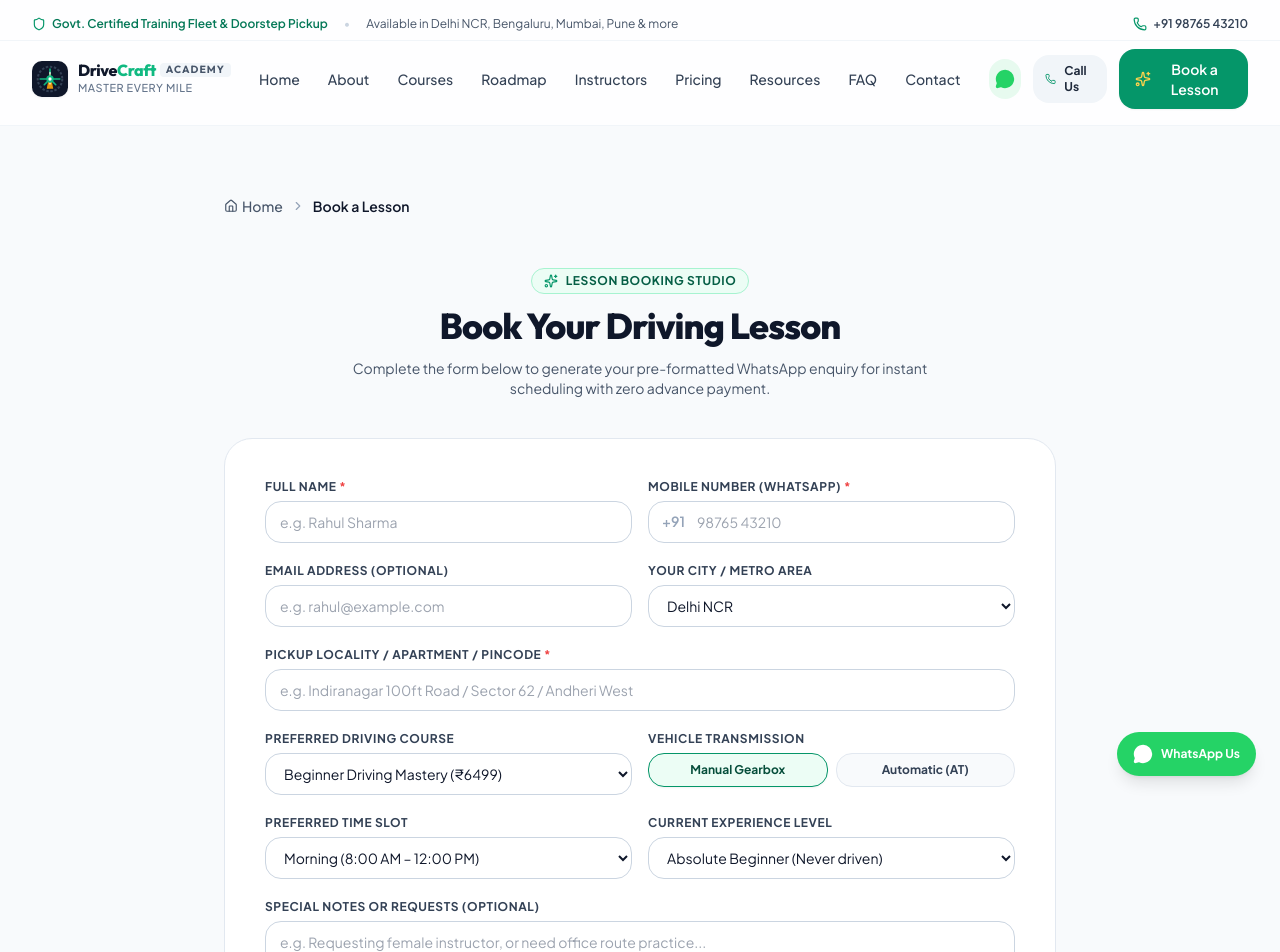
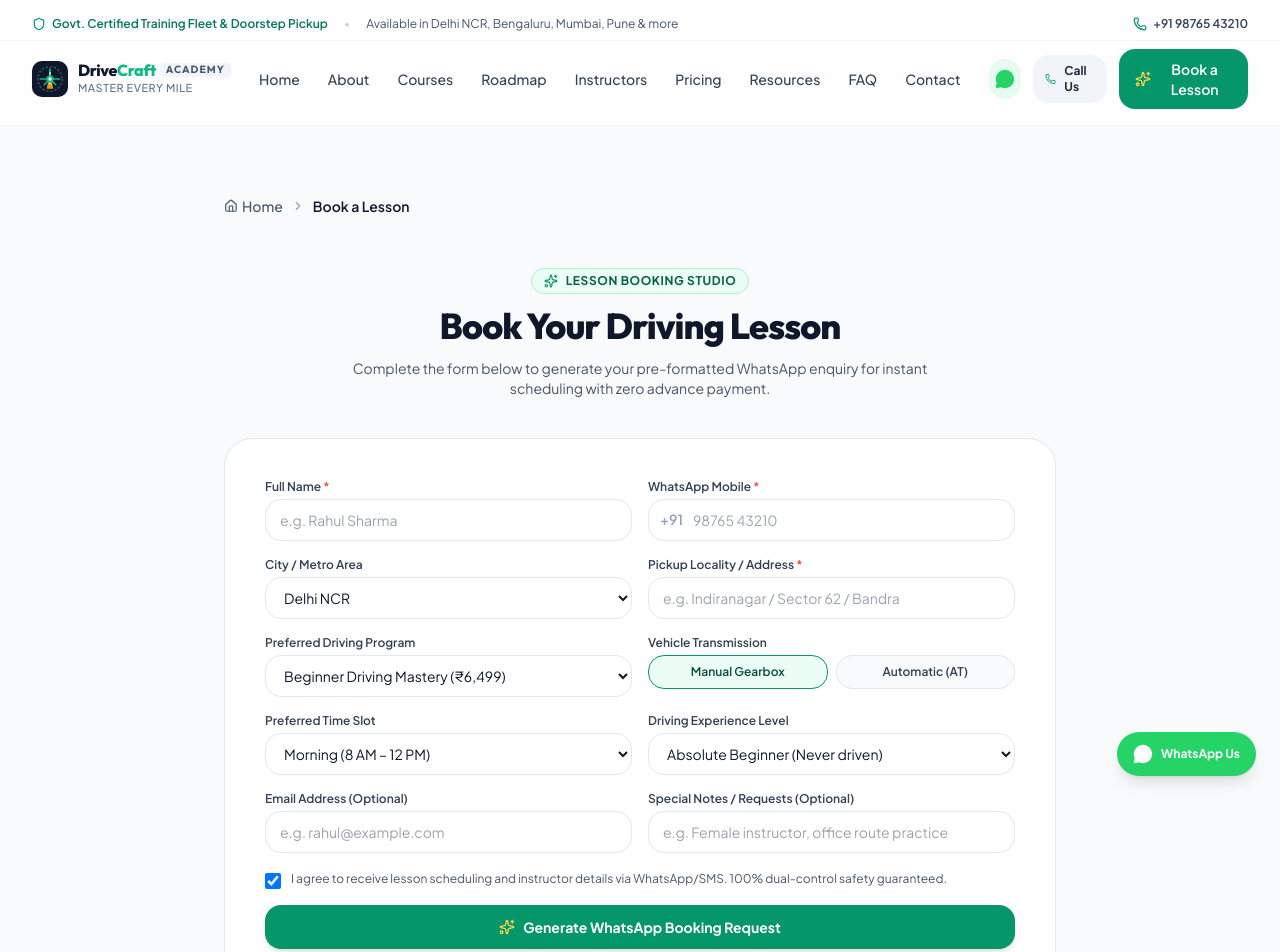
Before and after one commit to Ginuuuuu/Driving-School-Simple, a React (Vite) app: page /book in a window 1280 px wide. Shown: the top 952 px of the page. Built offline with nearby package versions, Linux system fonts and the light colour scheme.

Commit message:
feat: implement contact page with branch directory and enquiry form component

```diff
--- a/src/components/forms/EnquiryForm.tsx
+++ b/src/components/forms/EnquiryForm.tsx
@@ -237,12 +237,11 @@ export const EnquiryForm: React.FC<EnquiryFormProps> = ({
   }
 
   return (
-    <form onSubmit={handleSubmit} className="space-y-5" noValidate>
-      {/* 2-Column Responsive Grid for Core Fields */}
-      <div className="grid grid-cols-1 sm:grid-cols-2 gap-4">
-        {/* Full Name */}
+    <form onSubmit={handleSubmit} className="space-y-3.5 sm:space-y-4" noValidate>
+      {/* Row 1: Full Name & WhatsApp Mobile */}
+      <div className="grid grid-cols-1 sm:grid-cols-2 gap-3 sm:gap-4">
         <div>
-          <label htmlFor="fullName" className="block text-xs font-bold text-slate-700 uppercase tracking-wider mb-1.5">
+          <label htmlFor="fullName" className="block text-xs font-semibold text-slate-700 mb-1">
             Full Name <span className="text-red-500">*</span>
           </label>
           <input
@@ -252,20 +251,19 @@ export const EnquiryForm: React.FC<EnquiryFormProps> = ({
             placeholder="e.g. Rahul Sharma"
             value={formState.fullName}
             onChange={(e) => setFormState({ ...formState, fullName: e.target.value })}
-            className={`w-full px-3.5 py-2.5 rounded-xl border text-sm transition-colors focus:ring-2 focus:ring-emerald-500 focus:outline-none ${
-              errors.fullName ? 'border-red-400 bg-red-50/50' : 'border-slate-300 bg-white'
+            className={`w-full px-3.5 py-2 sm:py-2.5 rounded-xl border text-xs sm:text-sm transition-colors focus:ring-2 focus:ring-emerald-500 focus:outline-none ${
+              errors.fullName ? 'border-red-400 bg-red-50/50' : 'border-slate-200 bg-white'
             }`}
           />
-          {errors.fullName && <p className="mt-1 text-xs text-red-600">{errors.fullName}</p>}
+          {errors.fullName && <p className="mt-1 text-[0.7rem] text-red-600 font-medium">{errors.fullName}</p>}
         </div>
 
-        {/* Phone Number */}
         <div>
-          <label htmlFor="phoneNumber" className="block text-xs font-bold text-slate-700 uppercase tracking-wider mb-1.5">
-            Mobile Number (WhatsApp) <span className="text-red-500">*</span>
+          <label htmlFor="phoneNumber" className="block text-xs font-semibold text-slate-700 mb-1">
+            WhatsApp Mobile <span className="text-red-500">*</span>
           </label>
           <div className="relative">
-            <span className="absolute left-3.5 top-2.5 text-slate-400 text-sm font-semibold">+91</span>
+            <span className="absolute left-3 top-2 sm:top-2.5 text-slate-400 text-xs sm:text-sm font-semibold">+91</span>
             <input
               id="phoneNumber"
               type="tel"
@@ -274,44 +272,26 @@ export const EnquiryForm: React.FC<EnquiryFormProps> = ({
               placeholder="98765 43210"
               value={formState.phoneNumber}
               onChange={(e) => setFormState({ ...formState, phoneNumber: e.target.value.replace(/[^0-9]/g, '') })}
-              className={`w-full pl-12 pr-3.5 py-2.5 rounded-xl border text-sm transition-colors focus:ring-2 focus:ring-emerald-500 focus:outline-none ${
-                errors.phoneNumber ? 'border-red-400 bg-red-50/50' : 'border-slate-300 bg-white'
+              className={`w-full pl-11 pr-3.5 py-2 sm:py-2.5 rounded-xl border text-xs sm:text-sm transition-colors focus:ring-2 focus:ring-emerald-500 focus:outline-none ${
+                errors.phoneNumber ? 'border-red-400 bg-red-50/50' : 'border-slate-200 bg-white'
               }`}
             />
           </div>
-          {errors.phoneNumber && <p className="mt-1 text-xs text-red-600">{errors.phoneNumber}</p>}
+          {errors.phoneNumber && <p className="mt-1 text-[0.7rem] text-red-600 font-medium">{errors.phoneNumber}</p>}
         </div>
       </div>
 
-      <div className="grid grid-cols-1 sm:grid-cols-2 gap-4">
-        {/* Email Address */}
+      {/* Row 2: City & Pickup Area */}
+      <div className="grid grid-cols-1 sm:grid-cols-2 gap-3 sm:gap-4">
         <div>
-          <label htmlFor="email" className="block text-xs font-bold text-slate-700 uppercase tracking-wider mb-1.5">
-            Email Address (Optional)
-          </label>
-          <input
-            id="email"
-            type="email"
-            placeholder="e.g. rahul@example.com"
-            value={formState.email}
-            onChange={(e) => setFormState({ ...formState, email: e.target.value })}
-            className={`w-full px-3.5 py-2.5 rounded-xl border text-sm transition-colors focus:ring-2 focus:ring-emerald-500 focus:outline-none ${
-              errors.email ? 'border-red-400 bg-red-50/50' : 'border-slate-300 bg-white'
-            }`}
-          />
-          {errors.email && <p className="mt-1 text-xs text-red-600">{errors.email}</p>}
-        </div>
-
-        {/* City Selection */}
-        <div>
-          <label htmlFor="city" className="block text-xs font-bold text-slate-700 uppercase tracking-wider mb-1.5">
-            Your City / Metro Area
+          <label htmlFor="city" className="block text-xs font-semibold text-slate-700 mb-1">
+            City / Metro Area
           </label>
           <select
             id="city"
             value={formState.city}
             onChange={(e) => setFormState({ ...formState, city: e.target.value })}
-            className="w-full px-3.5 py-2.5 rounded-xl border border-slate-300 bg-white text-sm focus:ring-2 focus:ring-emerald-500 focus:outline-none"
+            className="w-full px-3.5 py-2 sm:py-2.5 rounded-xl border border-slate-200 bg-white text-xs sm:text-sm focus:ring-2 focus:ring-emerald-500 focus:outline-none"
           >
             {siteConfig.serviceCities.map((city) => (
               <option key={city} value={city}>
@@ -320,59 +300,57 @@ export const EnquiryForm: React.FC<EnquiryFormProps> = ({
             ))}
           </select>
         </div>
-      </div>
 
-      {/* Doorstep Pickup Locality */}
         <div>
-        <label htmlFor="pickupArea" className="block text-xs font-bold text-slate-700 uppercase tracking-wider mb-1.5">
-          Pickup Locality / Apartment / Pincode <span className="text-red-500">*</span>
+          <label htmlFor="pickupArea" className="block text-xs font-semibold text-slate-700 mb-1">
+            Pickup Locality / Address <span className="text-red-500">*</span>
           </label>
           <input
             id="pickupArea"
             type="text"
             required
-          placeholder="e.g. Indiranagar 100ft Road / Sector 62 / Andheri West"
+            placeholder="e.g. Indiranagar / Sector 62 / Bandra"
             value={formState.pickupArea}
             onChange={(e) => setFormState({ ...formState, pickupArea: e.target.value })}
-          className={`w-full px-3.5 py-2.5 rounded-xl border text-sm transition-colors focus:ring-2 focus:ring-emerald-500 focus:outline-none ${
-            errors.pickupArea ? 'border-red-400 bg-red-50/50' : 'border-slate-300 bg-white'
+            className={`w-full px-3.5 py-2 sm:py-2.5 rounded-xl border text-xs sm:text-sm transition-colors focus:ring-2 focus:ring-emerald-500 focus:outline-none ${
+              errors.pickupArea ? 'border-red-400 bg-red-50/50' : 'border-slate-200 bg-white'
             }`}
           />
-        {errors.pickupArea && <p className="mt-1 text-xs text-red-600">{errors.pickupArea}</p>}
+          {errors.pickupArea && <p className="mt-1 text-[0.7rem] text-red-600 font-medium">{errors.pickupArea}</p>}
+        </div>
       </div>
 
-      {/* Course Selection */}
-      <div className="grid grid-cols-1 sm:grid-cols-2 gap-4">
+      {/* Row 3: Course Selection & Transmission */}
+      <div className="grid grid-cols-1 sm:grid-cols-2 gap-3 sm:gap-4">
         <div>
-          <label htmlFor="courseSlug" className="block text-xs font-bold text-slate-700 uppercase tracking-wider mb-1.5">
-            Preferred Driving Course
+          <label htmlFor="courseSlug" className="block text-xs font-semibold text-slate-700 mb-1">
+            Preferred Driving Program
           </label>
           <select
             id="courseSlug"
             value={formState.courseSlug}
             onChange={(e) => setFormState({ ...formState, courseSlug: e.target.value })}
-            className="w-full px-3.5 py-2.5 rounded-xl border border-slate-300 bg-white text-sm focus:ring-2 focus:ring-emerald-500 focus:outline-none"
+            className="w-full px-3.5 py-2 sm:py-2.5 rounded-xl border border-slate-200 bg-white text-xs sm:text-sm focus:ring-2 focus:ring-emerald-500 focus:outline-none"
           >
             {courses.map((course) => (
               <option key={course.slug} value={course.slug}>
-                {course.shortTitle} (₹{course.price})
+                {course.shortTitle} (₹{course.price.toLocaleString('en-IN')})
               </option>
             ))}
           </select>
         </div>
 
-        {/* Transmission */}
         <div>
-          <label className="block text-xs font-bold text-slate-700 uppercase tracking-wider mb-1.5">
+          <label className="block text-xs font-semibold text-slate-700 mb-1">
             Vehicle Transmission
           </label>
           <div className="grid grid-cols-2 gap-2">
             <button
               type="button"
               onClick={() => setFormState({ ...formState, transmission: 'manual' })}
-              className={`py-2 px-3 rounded-xl border text-xs font-bold transition-all ${
+              className={`py-2 px-2.5 rounded-xl border text-xs font-semibold transition-all ${
                 formState.transmission === 'manual'
-                  ? 'border-emerald-600 bg-emerald-50 text-emerald-900 shadow-sm'
+                  ? 'border-emerald-600 bg-emerald-50 text-emerald-900 shadow-xs font-bold'
                   : 'border-slate-200 bg-slate-50 text-slate-700 hover:bg-slate-100'
               }`}
             >
@@ -381,9 +359,9 @@ export const EnquiryForm: React.FC<EnquiryFormProps> = ({
             <button
               type="button"
               onClick={() => setFormState({ ...formState, transmission: 'automatic' })}
-              className={`py-2 px-3 rounded-xl border text-xs font-bold transition-all ${
+              className={`py-2 px-2.5 rounded-xl border text-xs font-semibold transition-all ${
                 formState.transmission === 'automatic'
-                  ? 'border-emerald-600 bg-emerald-50 text-emerald-900 shadow-sm'
+                  ? 'border-emerald-600 bg-emerald-50 text-emerald-900 shadow-xs font-bold'
                   : 'border-slate-200 bg-slate-50 text-slate-700 hover:bg-slate-100'
               }`}
             >
@@ -393,89 +371,108 @@ export const EnquiryForm: React.FC<EnquiryFormProps> = ({
         </div>
       </div>
 
-      {/* Time Slot & Experience */}
-      <div className="grid grid-cols-1 sm:grid-cols-2 gap-4">
+      {/* Row 4: Preferred Time Slot & Experience Level */}
+      <div className="grid grid-cols-1 sm:grid-cols-2 gap-3 sm:gap-4">
         <div>
-          <label htmlFor="preferredTimeSlot" className="block text-xs font-bold text-slate-700 uppercase tracking-wider mb-1.5">
+          <label htmlFor="preferredTimeSlot" className="block text-xs font-semibold text-slate-700 mb-1">
             Preferred Time Slot
           </label>
           <select
             id="preferredTimeSlot"
             value={formState.preferredTimeSlot}
             onChange={(e) => setFormState({ ...formState, preferredTimeSlot: e.target.value as TimeSlot })}
-            className="w-full px-3.5 py-2.5 rounded-xl border border-slate-300 bg-white text-sm focus:ring-2 focus:ring-emerald-500 focus:outline-none"
+            className="w-full px-3.5 py-2 sm:py-2.5 rounded-xl border border-slate-200 bg-white text-xs sm:text-sm focus:ring-2 focus:ring-emerald-500 focus:outline-none"
           >
-            <option value="early_morning">Early Morning (6:00 AM – 8:00 AM)</option>
-            <option value="morning">Morning (8:00 AM – 12:00 PM)</option>
-            <option value="afternoon">Afternoon (12:00 PM – 4:00 PM)</option>
-            <option value="evening">Evening (4:00 PM – 8:00 PM)</option>
-            <option value="weekend_only">Weekends Only (Sat/Sun)</option>
+            <option value="early_morning">Early Morning (6 AM – 8 AM)</option>
+            <option value="morning">Morning (8 AM – 12 PM)</option>
+            <option value="afternoon">Afternoon (12 PM – 4 PM)</option>
+            <option value="evening">Evening (4 PM – 8 PM)</option>
+            <option value="weekend_only">Weekends (Sat/Sun)</option>
           </select>
         </div>
 
         <div>
-          <label htmlFor="experienceLevel" className="block text-xs font-bold text-slate-700 uppercase tracking-wider mb-1.5">
-            Current Experience Level
+          <label htmlFor="experienceLevel" className="block text-xs font-semibold text-slate-700 mb-1">
+            Driving Experience Level
           </label>
           <select
             id="experienceLevel"
             value={formState.experienceLevel}
             onChange={(e) => setFormState({ ...formState, experienceLevel: e.target.value as ExperienceLevel })}
-            className="w-full px-3.5 py-2.5 rounded-xl border border-slate-300 bg-white text-sm focus:ring-2 focus:ring-emerald-500 focus:outline-none"
+            className="w-full px-3.5 py-2 sm:py-2.5 rounded-xl border border-slate-200 bg-white text-xs sm:text-sm focus:ring-2 focus:ring-emerald-500 focus:outline-none"
           >
             <option value="absolute_beginner">Absolute Beginner (Never driven)</option>
-            <option value="some_experience">Some basic steering experience</option>
-            <option value="test_prep">Preparing for RTO Test</option>
-            <option value="refresher">Have Licence, need confidence</option>
+            <option value="some_experience">Basic Steering & Clutch Knowledge</option>
+            <option value="test_prep">RTO Test Track Preparation</option>
+            <option value="refresher">Refresher (Need Road Confidence)</option>
           </select>
         </div>
       </div>
 
-      {/* Optional Note */}
+      {/* Row 5: Email & Special Note */}
+      <div className="grid grid-cols-1 sm:grid-cols-2 gap-3 sm:gap-4">
         <div>
-        <label htmlFor="message" className="block text-xs font-bold text-slate-700 uppercase tracking-wider mb-1.5">
-          Special Notes or Requests (Optional)
+          <label htmlFor="email" className="block text-xs font-semibold text-slate-700 mb-1">
+            Email Address (Optional)
           </label>
-        <textarea
+          <input
+            id="email"
+            type="email"
+            placeholder="e.g. rahul@example.com"
+            value={formState.email}
+            onChange={(e) => setFormState({ ...formState, email: e.target.value })}
+            className={`w-full px-3.5 py-2 sm:py-2.5 rounded-xl border text-xs sm:text-sm transition-colors focus:ring-2 focus:ring-emerald-500 focus:outline-none ${
+              errors.email ? 'border-red-400 bg-red-50/50' : 'border-slate-200 bg-white'
+            }`}
+          />
+          {errors.email && <p className="mt-1 text-[0.7rem] text-red-600 font-medium">{errors.email}</p>}
+        </div>
+
+        <div>
+          <label htmlFor="message" className="block text-xs font-semibold text-slate-700 mb-1">
+            Special Notes / Requests (Optional)
+          </label>
+          <input
             id="message"
-          rows={2}
-          placeholder="e.g. Requesting female instructor, or need office route practice..."
+            type="text"
+            placeholder="e.g. Female instructor, office route practice"
             value={formState.message}
             onChange={(e) => setFormState({ ...formState, message: e.target.value })}
-          className="w-full px-3.5 py-2.5 rounded-xl border border-slate-300 bg-white text-sm focus:ring-2 focus:ring-emerald-500 focus:outline-none resize-none"
+            className="w-full px-3.5 py-2 sm:py-2.5 rounded-xl border border-slate-200 bg-white text-xs sm:text-sm focus:ring-2 focus:ring-emerald-500 focus:outline-none"
           />
+        </div>
       </div>
 
       {/* Terms Agreement */}
-      <div>
+      <div className="pt-0.5">
         <label className="flex items-start gap-2.5 cursor-pointer select-none">
           <input
             type="checkbox"
             checked={formState.agreeToTerms}
             onChange={(e) => setFormState({ ...formState, agreeToTerms: e.target.checked })}
-            className="mt-0.5 rounded border-slate-300 text-emerald-600 focus:ring-emerald-500 w-4 h-4"
+            className="mt-0.5 rounded border-slate-300 text-emerald-600 focus:ring-emerald-500 w-3.5 h-3.5 sm:w-4 sm:h-4"
           />
-          <span className="text-xs text-slate-600 leading-relaxed">
+          <span className="text-[0.72rem] sm:text-xs text-slate-600 leading-snug">
             I agree to receive lesson scheduling and instructor details via WhatsApp/SMS. 100% dual-control safety guaranteed.
           </span>
         </label>
-        {errors.agreeToTerms && <p className="mt-1 text-xs text-red-600">{errors.agreeToTerms}</p>}
+        {errors.agreeToTerms && <p className="mt-1 text-[0.7rem] text-red-600 font-medium">{errors.agreeToTerms}</p>}
       </div>
 
       {/* Primary Submit Button */}
       <Button
         type="submit"
         variant="primary"
-        size="lg"
+        size="md"
         isLoading={isSubmitting}
-        className="w-full justify-center text-base py-3.5 shadow-md hover:shadow-glow-emerald"
-        icon={<Sparkles className="w-5 h-5 text-amber-300" />}
+        className="w-full justify-center text-xs sm:text-sm py-2.5 sm:py-3 shadow-md font-bold"
+        icon={<Sparkles className="w-4 h-4 text-amber-300" />}
       >
         Generate WhatsApp Booking Request
       </Button>
 
       {/* Security & Response SLA Note */}
-      <div className="flex items-center justify-center gap-4 text-[0.72rem] text-slate-500 pt-1">
+      <div className="flex items-center justify-center gap-3 text-[0.68rem] sm:text-xs text-slate-500 pt-0.5">
         <span className="flex items-center gap-1">
           <Shield className="w-3.5 h-3.5 text-emerald-600" /> No Advance Payment Required
         </span>
--- a/src/layouts/PublicLayout.tsx
+++ b/src/layouts/PublicLayout.tsx
@@ -79,12 +79,12 @@ export const PublicLayout: React.FC = () => {
       </main>
 
       {/* Floating Bottom-Right Quick WhatsApp Hub */}
-      <div className="fixed bottom-6 right-6 z-30 flex flex-col gap-3 print:hidden">
+      <div className="fixed bottom-4 right-4 sm:bottom-6 sm:right-6 z-30 flex flex-col gap-3 print:hidden">
         <a
           href={whatsappUrl}
           target="_blank"
           rel="noopener noreferrer"
-          className="flex items-center gap-2 px-4 py-3 rounded-full bg-[#25D366] text-white font-bold shadow-lg hover:shadow-xl hover:scale-105 active:scale-95 transition-all group"
+          className="flex items-center justify-center gap-2 p-2.5 sm:px-4 sm:py-3 rounded-full bg-[#25D366] text-white font-bold shadow-lg hover:shadow-xl hover:scale-105 active:scale-95 transition-all group"
           aria-label="Chat directly on WhatsApp"
         >
           <MessageCircle className="w-5 h-5 fill-current transform group-hover:rotate-12 transition-transform" />
--- a/src/pages/Contact.tsx
+++ b/src/pages/Contact.tsx
@@ -123,9 +123,9 @@ export const Contact: React.FC = () => {
         </div>
 
         {/* Right Column: Full Enquiry Form (7 Cols) */}
-        <div className="lg:col-span-7 p-6 sm:p-8 rounded-3xl bg-white border border-slate-200 shadow-sm space-y-6">
+        <div className="lg:col-span-7 p-4 sm:p-8 rounded-2xl sm:rounded-3xl bg-white border border-slate-200 shadow-sm space-y-4 sm:space-y-6">
           <div>
-            <h3 className="text-xl font-bold font-display text-slate-900">
+            <h3 className="text-lg sm:text-xl font-bold font-display text-slate-900">
               Send a Lesson Enquiry
             </h3>
             <p className="text-xs text-slate-500 mt-0.5">
```
Lines whose indentation alone changed are shown as unchanged.
